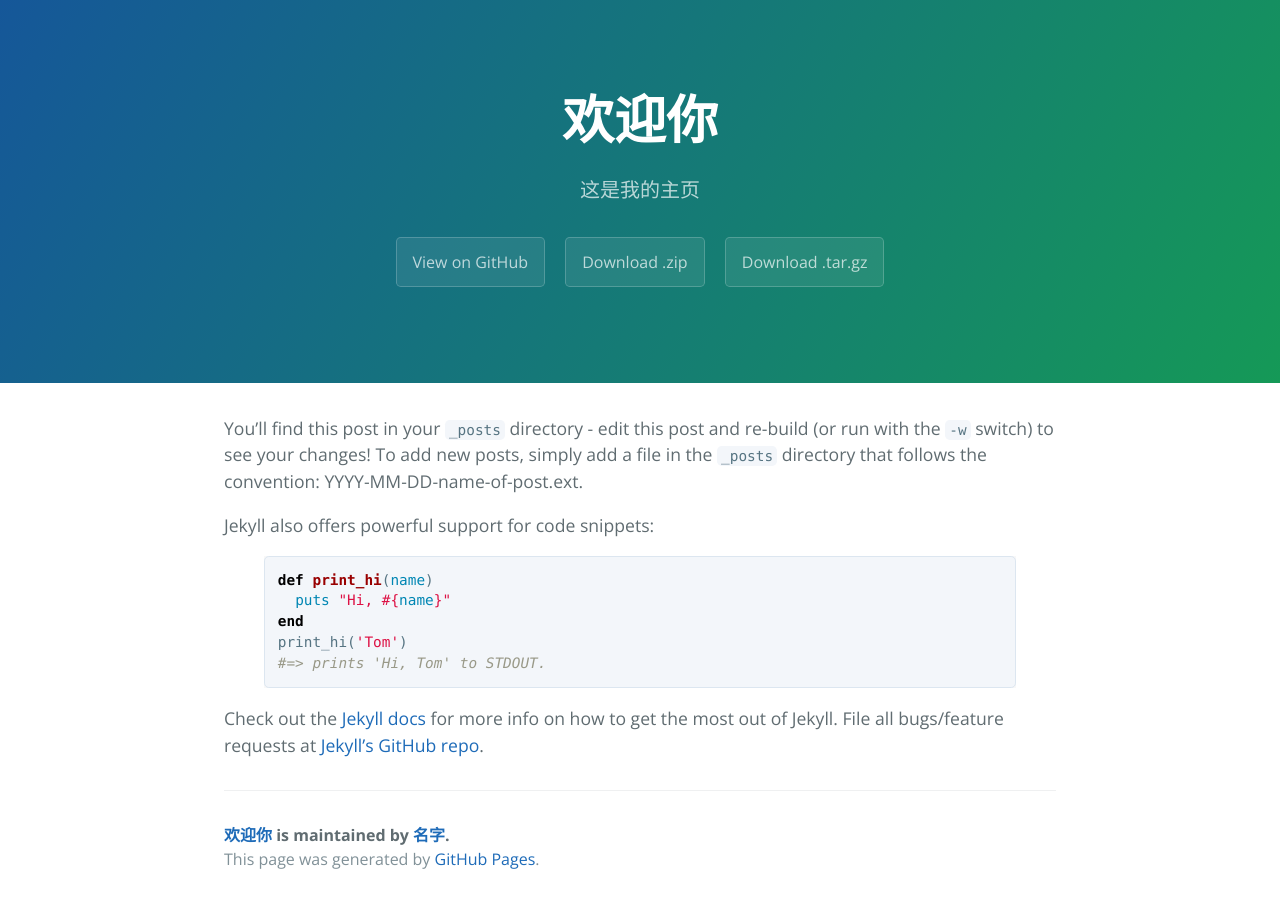
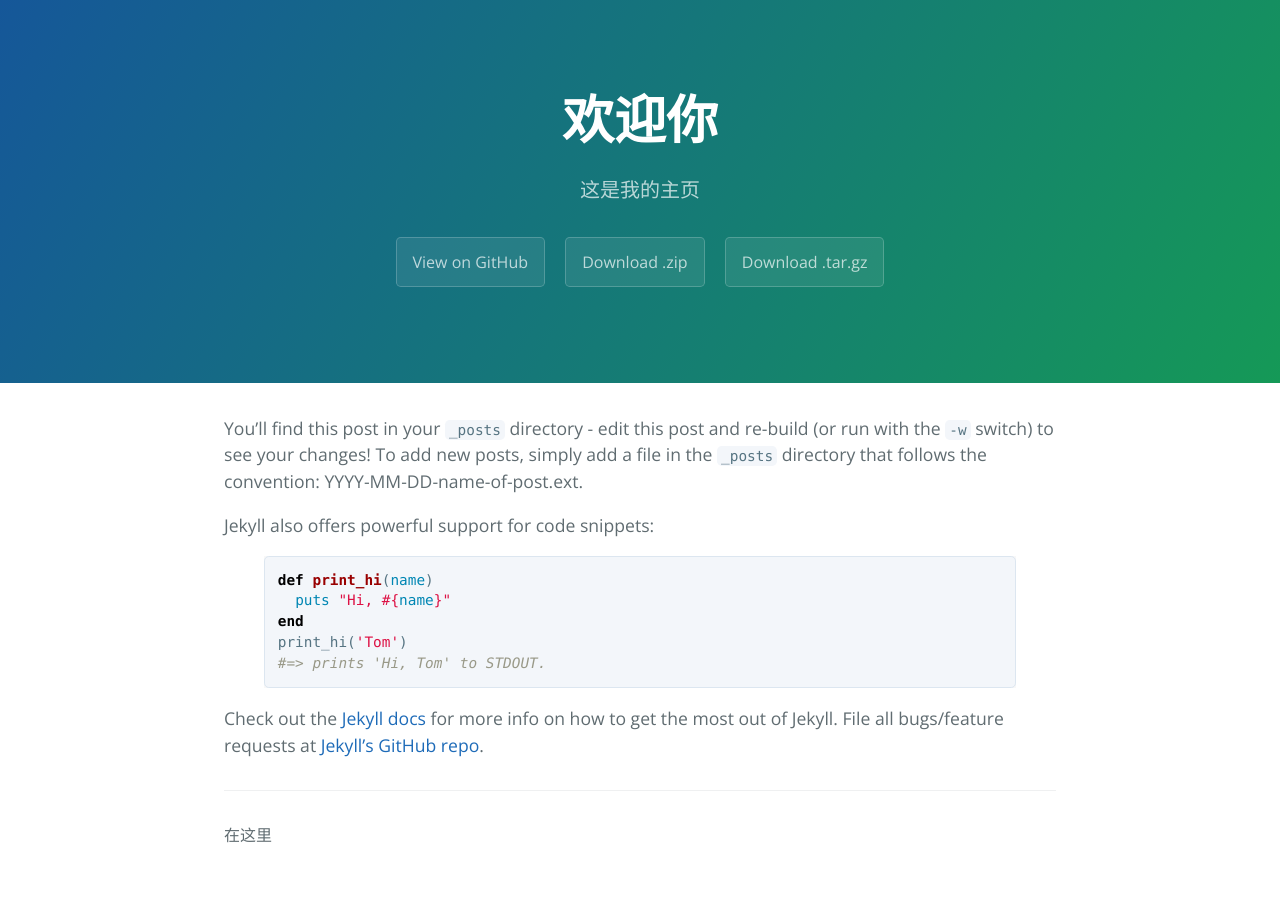
Before and after one commit to xiaoshaliwu/xiaoshaliwuindex, a Jekyll site: the page built from _posts/2016-02-12-sample-content.markdown, in a window 1280 px wide. Built offline with Jekyll 4.4.1, drawn with Linux system fonts in a browser that asks for light colours.

Commit message:
Update page-footer.html

```diff
--- a/_includes/page-footer.html
+++ b/_includes/page-footer.html
@@ -1,4 +1,7 @@
 <footer class="site-footer">
+<!--
   <span class="site-footer-owner"><a href="{{ site.url }}">{{ site.title }}</a> is maintained by <a href="{{ site.author.url }}">{{ site.author.name }}</a>.</span>
   <span class="site-footer-credits">This page was generated by <a href="https://pages.github.com">GitHub Pages</a>.</span>
+ -->
+ 在这里
 </footer>
```
